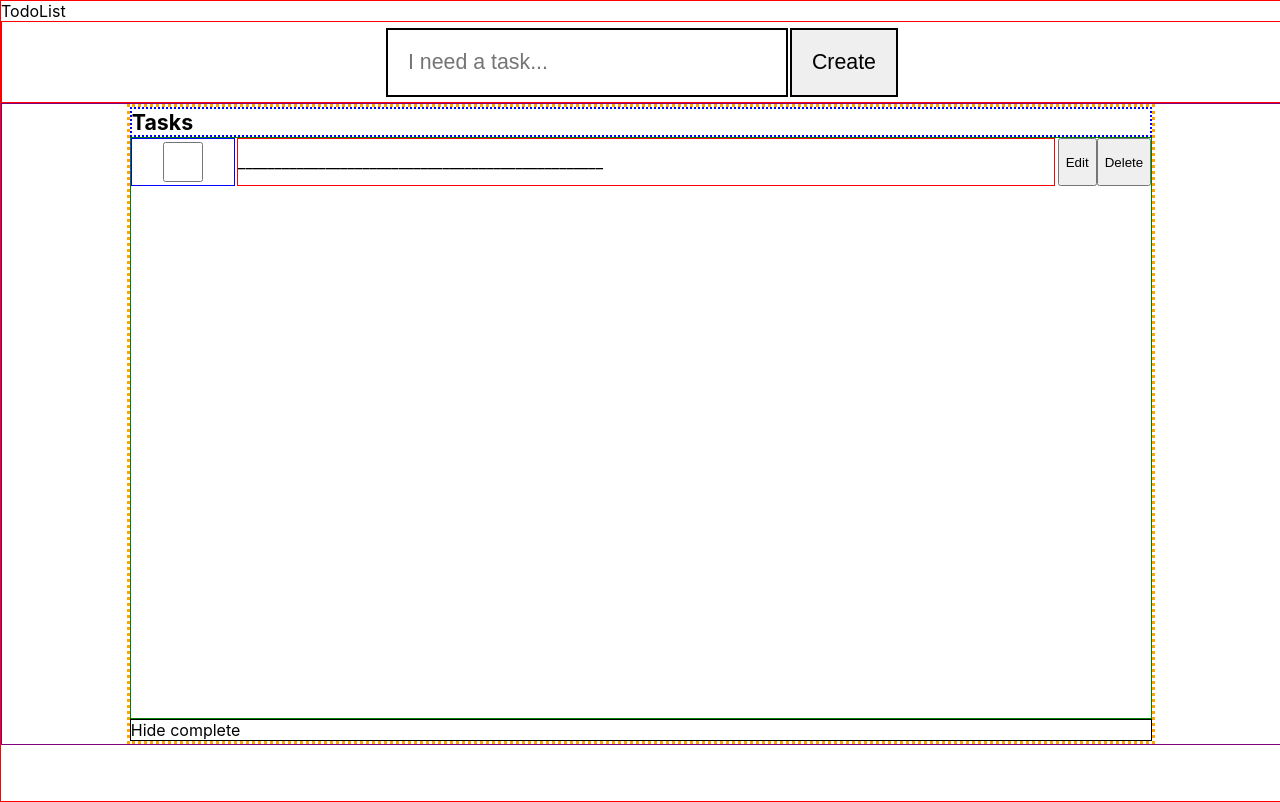
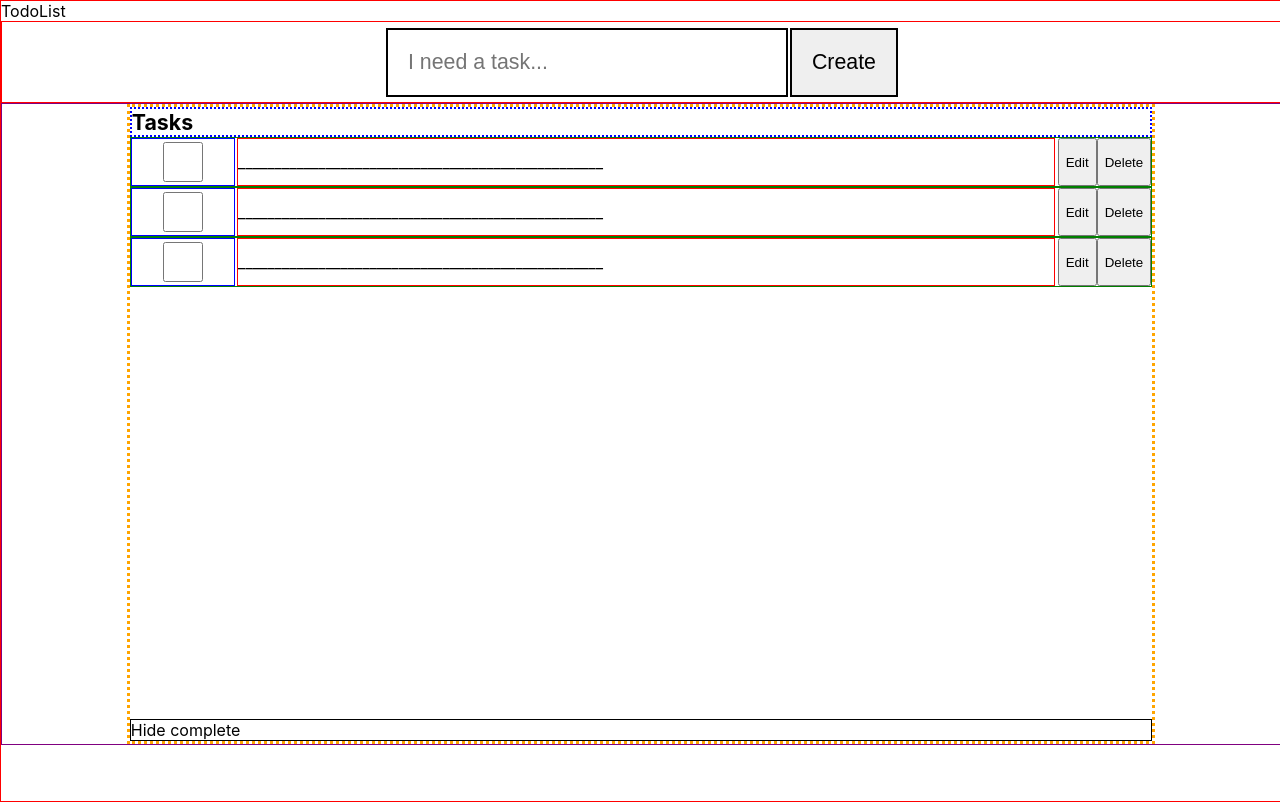
Before and after one commit to JorgeSousaa/challenge-todo-list, a React (Create React App) app: page / in a window 1280 px wide. Built offline with nearby package versions, Linux system fonts and the light colour scheme.

Commit message:
Created a component to display tasks

```diff
--- a/src/App.css
+++ b/src/App.css
@@ -96,10 +96,10 @@
 .TaskComponent
 {
   display: flex;
-  height:100%;
+
   flex-direction: column;
   border: 1px solid green;
-  justify-content: start;
+  justify-content: flex-start;
 }
 
 .TaskComponentLine{
--- a/src/App.js
+++ b/src/App.js
@@ -2,6 +2,7 @@ import React from 'react';
 import logo from './logo.svg';
 import './App.css';
 import AddTask from './components/add-task/AddTask.js'
+import TaskComponent from './components/task-component/TaskComponent.js'
 
 function App() {
   return (
@@ -20,20 +21,11 @@ function App() {
             Tasks
           </div>
           <div className="TaskList">
-            <div className="TaskComponent">
-              <div className="TaskComponentLine">
-                <div className="TaskComponentCheck">
-                  <input type="checkbox" value="" />
-                </div>
-                <div className="TaskComponentDescription">
-                  __________________________________________________
-                  </div>
-                <div className="TaskComponentButton">
-                  <input type="button" value="Edit" />
-                  <input type="button" value="Delete" />
-                </div>
-              </div>
-            </div>
+            <TaskComponent/>
+            <TaskComponent/>
+            <TaskComponent/>
+
+
           </div>
           <div className="HideTask">
             Hide complete
--- /dev/null
+++ b/src/components/task-component/TaskComponent.js
@@ -0,0 +1,22 @@
+import React from 'react';
+
+export default class TaskComponent extends React.PureComponent {
+    render() {
+        return (
+            <div className="TaskComponent">
+            <div className="TaskComponentLine">
+              <div className="TaskComponentCheck">
+                <input type="checkbox" value="" />
+              </div>
+              <div className="TaskComponentDescription">
+                __________________________________________________
+                </div>
+              <div className="TaskComponentButton">
+                <input type="button" value="Edit" />
+                <input type="button" value="Delete" />
+              </div>
+            </div>
+          </div>
+        );
+    }
+}
```
